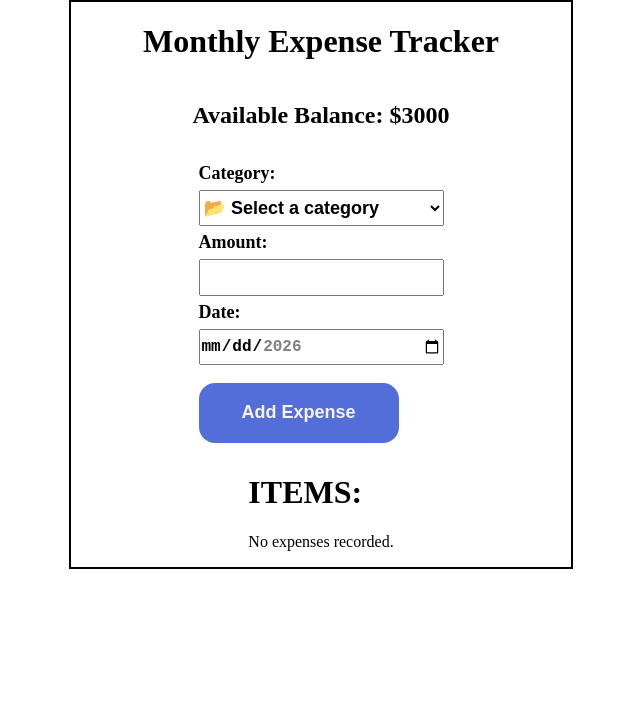
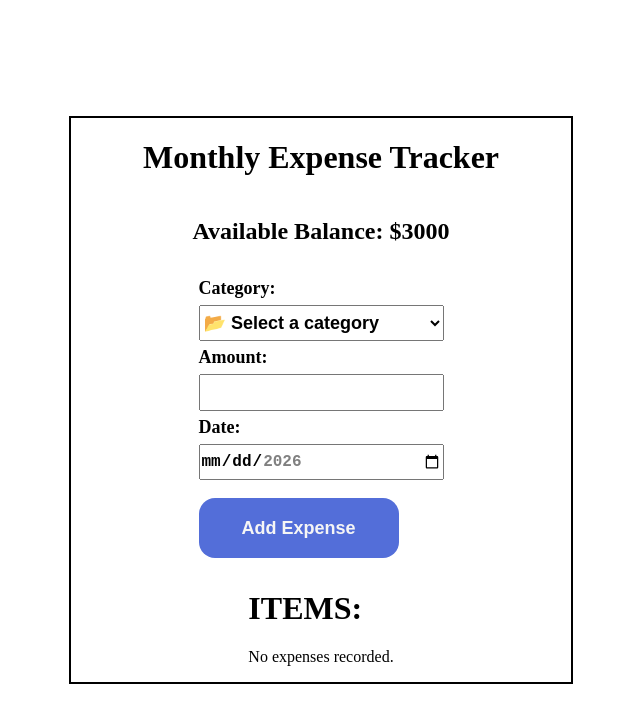
Before and after one commit to 0daysleft/React--Expense-Tracker, a React (Vite) app in the folder expense tracker/: page / in a window 1280 px wide. Shown: the top 722 px of the page, without its empty margins (319-959 px from the left). Built offline with nearby package versions, Linux system fonts and the light colour scheme.

Commit message:
centered a div

```diff
--- a/expense tracker/src/App.css
+++ b/expense tracker/src/App.css
@@ -2,12 +2,18 @@ body{
   width: 100vw;
   margin: 0;
   height: 100vh;
+  display: flex;
+  /* flex-direction: column; */
+  justify-content: center;
+  align-items: center;
 }
 
 .main-1 {
+  flex-wrap: nowrap;
   width: 500px;
   border: 2px solid black;
   margin: auto;
+  /* transform: translate(50%, 50%); */
 }
 
 .main-1 {
```
